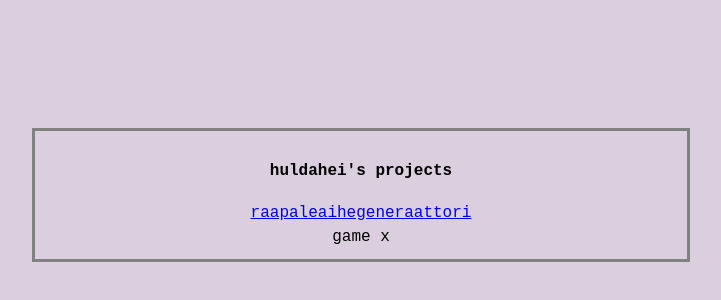
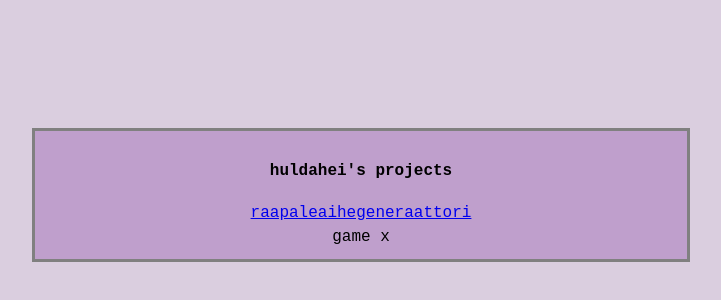
Before and after one commit to huldahei/huldahei.github.io, a plain HTML site: page index.html in a window 1280 px wide. Shown: the part 62-362 px from the top of the page, without its empty margins (279-1000 px from the left). Drawn offline with Linux system fonts and the light colour scheme.

Commit message:
Update styles.css

```diff
--- a/styles.css
+++ b/styles.css
@@ -14,6 +14,8 @@ body {
     border: solid gray;
     text-align: center;
 
+    background-color: #BF9FCC;
+
 }
 
 li {
```
